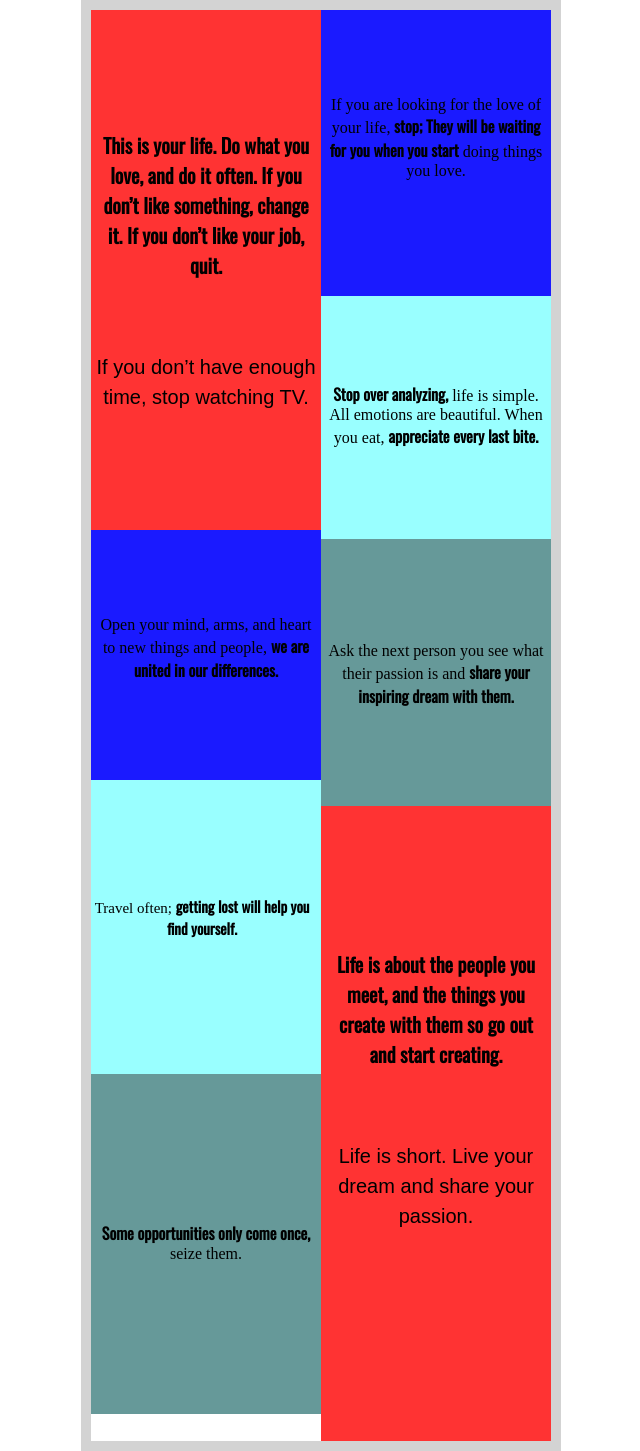
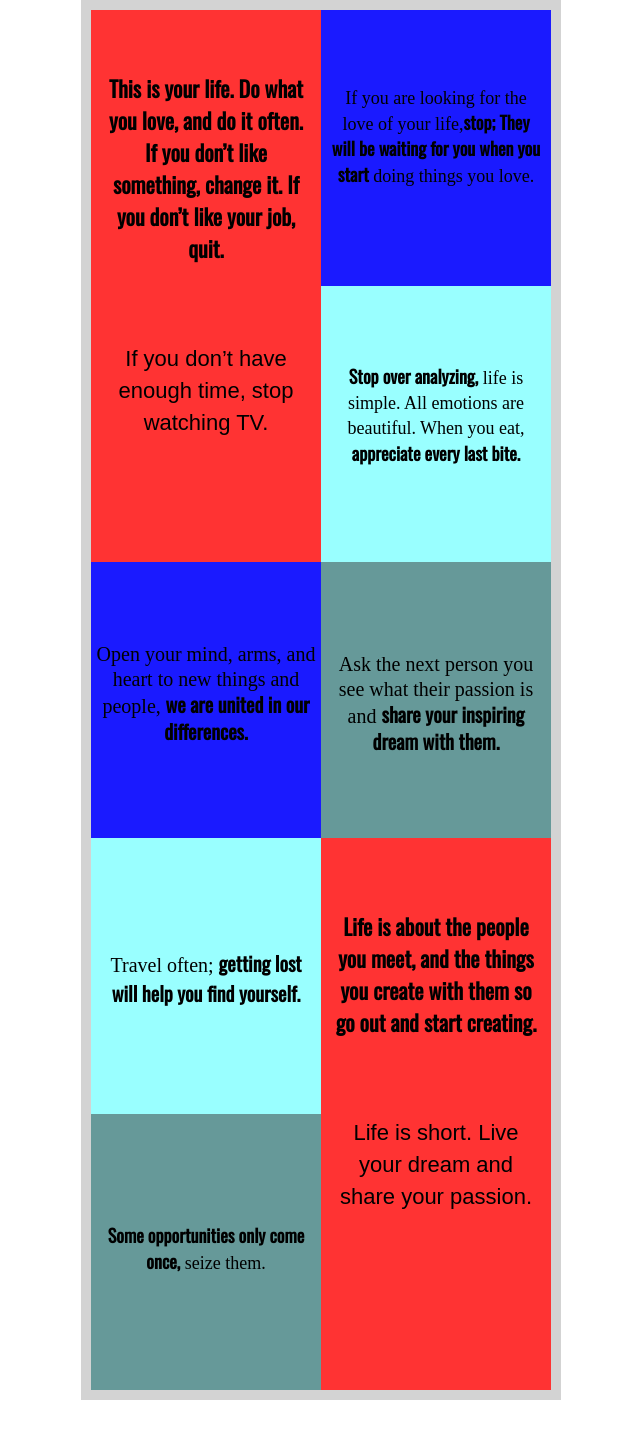
Before and after one commit to luckieshel/Holstee-Manifesto-, a plain HTML site: page index.html in a window 1280 px wide. Shown: the whole page, without its empty margins (319-959 px from the left). After the commit the page ends 1410 px from the top, so only its background shows below. Drawn offline with nearby package versions, Linux system fonts and the light colour scheme; a web font is replaced by a local one.

Commit message:
cleaned up code, changed dimensions

```diff
--- a/css/main.css
+++ b/css/main.css
@@ -1,81 +1,156 @@
 body {
-    margin-left: 400px;
+	margin-left: 400px;
+	height: 1400px;
+	font-family: 'Quattrocento', serif;
 }
+
+.full-width {
+	width: 500px;
+}
+
+.half-width {
+	width: 230px;
+	float: left;
+}
+
 #background {
 	border: 10px solid lightgrey;
-	margin: 0px;
-	font-family: 'Quattrocento', serif;
 	float: left;
-	width: 460px;
+	margin: 0 auto;
+	height: 1380px;
 }
+
 #leftcol {
 	float: left;
-	width: 200px;
+	height: 1380px;
 }
+
+#redone {
+	background:#ff3333;
+	text-align: center;
+	font-size: 22px;
+	height: 512px;
+	font-family: 'oswald', sans-serif;
+	padding-top: 40px;
+	padding-left: 10px;
+	padding-right: 10px;
+	width: 210px;
+}
+
+#redone span {
+	font-family: 'Quattrocento', sans-serif;
+}
+
+#darkbluetwo {
+	background:#1a1aff;
+	text-align: center;
+	font-size: 20px;
+	height: 216px;
+	padding-top: 60px;
+	padding-left: 5px;
+	padding-right: 5px;
+	width: 220px;
+	line-height: 25px;
+}
+
+#darkbluetwo span {
+	font-family: 'Oswald', sans-serif;
+}
+
+#lightbluetwo {
+	background: #99ffff;
+	text-align: center;
+	font-size: 20px;
+	height: 186px;
+	padding-top: 90px;
+	padding-left: 5px;
+	padding-right: 5px;
+	width: 220px;
+}
+
+#lightbluetwo span {
+	font-family: 'Oswald', sans-serif;
+}
+
+#mediumbluetwo {
+	background: #669999;
+	text-align: center;
+	font-size: 18px;
+	height: 186px;
+	padding-top: 90px;
+	padding-right: 5px;
+	padding-left: 5px;
+	width: 220px;
+}
+
+#mediumbluetwo span {
+	font-family: 'Oswald', sans-serif;
+}
+
 #rightcol {
 	float: right;
+	height: 1400px;
 }
-#redone {
-	background:#ff3333;
+
+#darkblueone {
+	background:#1a1aff;
+	text-align: center;
+	font-size: 18px;
+	height: 216px;
+	padding-top: 60px;
+	width: 210px;
+	padding-left: 10px;
+	padding-right: 10px;
+}
+
+#darkblueone span {
+	font-family: 'Oswald', sans-serif;
+}
+
+#lightblueone {
+	background: #99ffff;
+	text-align: center;
+	font-size: 18px;
+	height: 216px;
+	padding-top: 60px;
+	padding-left: 5px;
+	padding-right: 5px;
 	width: 220px;
-	text-align: center;
-	padding: 100px 5px 100px 5px;
-	font-size: 20px;
+	line-height: 25px;
+}
+
+#lightblueone span {
 	font-family: 'oswald', sans-serif;
 }
+
+#mediumblueone {
+	background: #669999;
+	text-align: center;
+	font-size: 20px;
+	height: 206px;
+	padding-top: 70px;
+	padding-right: 5px;
+	padding-left: 5px;
+	width: 220px;
+	line-height: 25px;
+}
+
+#mediumblueone span {
+	font-family: 'Oswald', sans-serif;
+}
+
  #redtwo {
 	background:#ff3333;
-	width: 220px;
 	text-align: center;
-	padding: 123px 5px 192px 5px;
-	font-size: 20px;
+	font-size: 22px;
 	font-family: 'oswald', sans-serif;
+	height: 502px;
+	padding-top: 50px;
+	padding-left: 10px;
+	padding-right: 10px;
+	width: 210px;
 }
-#darkblueone {
-	background:#1a1aff;
-	width: 220px;
-	text-align: center;
-	font-size: 16px;
-	padding: 70px 5px 100px 5px;
+
+#redtwo span {
+	font-family: 'Quattrocento', sans-serif;
 }
-#darkbluetwo {
-	background:#1a1aff;
-	width: 220px;
-	text-align: center;
-	font-size: 16px;
-	padding: 70px 5px 82px 5px;
-}
-#lightblueone {
-	background: #99ffff;
-	width: 220px;
-	text-align: center;
-	font-size: 16px;
-	padding: 70px 5px 75px 5px;
-}
-#lightbluetwo {
-	background: #99ffff;
-	width: 220px;
-	text-align: center;
-	font-size: 15px;
-	padding: 100px 10px 120px 1px;
-}
-#mediumblueone {
-	background: #669999;
-	width: 220px;
-	text-align: center;
-	font-size: 16px;
-	padding: 87px 5px 82px 5px;
-}
-#mediumbluetwo {
-	background: #669999;
-	width: 220px;
-	text-align: center;
-	font-size: 16px;
-	padding: 131px 5px 135px 5px;
-}
-.quattrocento {
-	font-family: 'quattrocento', sans-serif;
-}
-.oswald {
-	font-family: 'oswald', sans-serif;
-}
--- a/index.html
+++ b/index.html
@@ -9,39 +9,45 @@
                 <link href="https://fonts.googleapis.com/css?family=Oswald" rel="stylesheet">
         </head>
     <body>
+		<div class="full-width">
 	    	<div id="background">
+				<div class="half-width">
 					<aside id="leftcol">
 			    		<div id="redone">
 				    		<p><strong>This is your life. Do what you love, and do it often. If you don’t like something, change it. If you don’t like your job, quit.</strong></p>
 							<br>
-				    <p><span class="quattrocento"> <link href="https://fonts.googleapis.com/css?family=Quattrocento" rel="stylesheet">If you don’t have enough time, stop watching TV. </span></p>
+				    		<p><span>If you don’t have enough time, stop watching TV.</span></p>
 			   			</div>
 						<div id="darkbluetwo">
-				    <p>Open your mind, arms, and heart to new things and people, <strong><span class="oswald"><link href="https://fonts.googleapis.com/css?family=Oswald" rel="stylesheet"> we are united in our differences.</span></strong></p>
+				    		<p>Open your mind, arms, and heart to new things and people,<strong><span> we are united in our differences.</span></strong></p>
 						</div>
 						<div id="lightbluetwo">
-				    <p>Travel often; <strong><span class="oswald"><link href="https://fonts.googleapis.com/css?family=Oswald" rel="stylesheet">getting lost will help you find yourself.</span></strong></p>
+				    		<p>Travel often; <strong><span>getting lost will help you find yourself.</span></strong></p>
 						</div>
 						<div id="mediumbluetwo">
-				    <p><strong><span class="oswald"><link href="https://fonts.googleapis.com/css?family=Oswald" rel="stylesheet">Some opportunities only come once,</span></strong> seize them.</p>
+				    		<p><strong><span>Some opportunities only come once,</span></strong> seize them.</p>
 						</div>
 					</aside>
+				</div>
+				<div class="half-width">
 					<aside id="rightcol">
 						<div id="darkblueone">
-				    <p>If you are looking for the love of your life,<strong><span class="oswald"><link href="https://fonts.googleapis.com/css?family=Oswald" rel="stylesheet"> stop; They will be waiting for you when you start</span></strong> doing things you love.</p>
+				   		 	<p>If you are looking for the love of your life,<strong><span>stop; They will be waiting for you when you start</span></strong> doing things you love.</p>
 						</div>
 						<div id="lightblueone">
-				    <p><strong><span class="oswald"><link href="https://fonts.googleapis.com/css?family=Oswald" rel="stylesheet">Stop over analyzing,</span></strong> life is simple. All emotions are beautiful. When you eat, <strong><span class="oswald"><link href="https://fonts.googleapis.com/css?family=Oswald" rel="stylesheet">appreciate every last bite.</span></strong></p>
+				    		<p><strong><span>Stop over analyzing,</span></strong> life is simple. All emotions are beautiful. When you eat, <strong><span class="oswald"><link href="https://fonts.googleapis.com/css?family=Oswald" rel="stylesheet">appreciate every last bite.</span></strong></p>
 						</div>
 						<div id="mediumblueone">
-				    <p> Ask the next person you see what their passion is and <strong><span class="oswald"><link href="https://fonts.googleapis.com/css?family=Oswald" rel="stylesheet">share your inspiring dream with them.</span></strong></p>
+				    		<p> Ask the next person you see what their passion is and <strong><span>share your inspiring dream with them.</span></strong></p>
 						</div>
 						<div id="redtwo">
 				   			<p><strong>Life is about the people you meet, and the things you create with them so go out and start creating.</strong></p>
 				    		<br>
-		            <p><span class="quattrocento"> <link href="https://fonts.googleapis.com/css?family=Quattrocento" rel="stylesheet">Life is short. Live your dream and share your passion.</span></p>
+		            		<p><span>Life is short. Live your dream and share your passion.</span></p>
 						</div>
 					</aside>
 				</div>
+			</div>
+		</div>
 	</body>
 </html>
```
Lines whose indentation alone changed are shown as unchanged.
